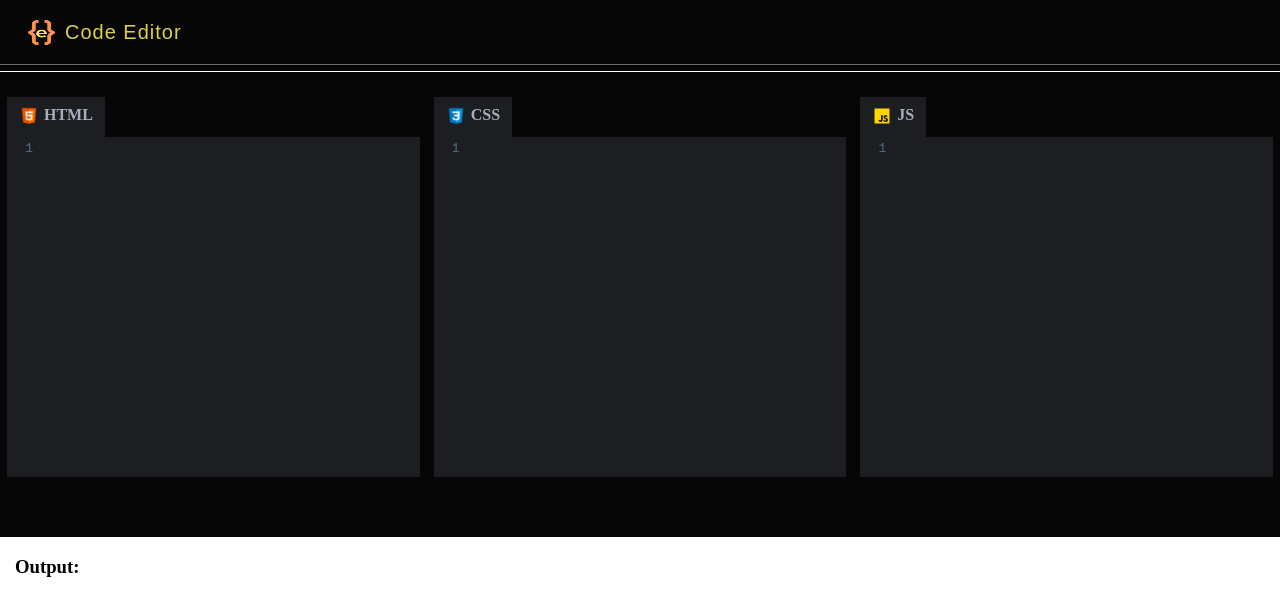
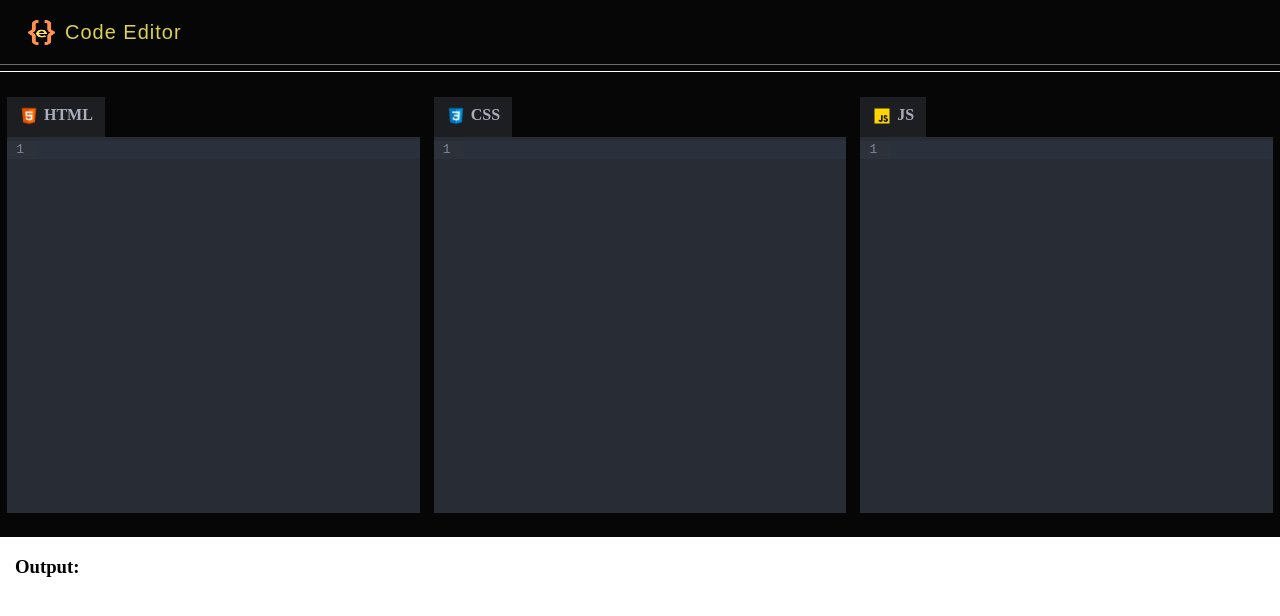
Before and after one commit to suyogxd/Code-Editor, a React (Vite) app in the folder Code editor/: page / in a window 1280 px wide. Shown: the top 616 px of the page. Built offline with nearby package versions, Linux system fonts and the light colour scheme; some icons are missing.

Commit message:
solved dependency conflict of codemirror2 and react

```diff
--- a/Code editor/src/components/Editor.jsx
+++ b/Code editor/src/components/Editor.jsx
@@ -1,38 +1,27 @@
-import React, {useState} from 'react'
-import {Box, styled} from '@mui/material'
+import React, { useState } from 'react';
+import { Box, styled } from '@mui/material';
 import FullscreenExitIcon from '@mui/icons-material/FullscreenExit';
-import {Controlled as ControlledEditor} from 'react-codemirror2'
-import 'codemirror/lib/codemirror.css';
-import 'codemirror/theme/material.css';
-import 'codemirror/mode/xml/xml';
-import 'codemirror/mode/javascript/javascript';
-import 'codemirror/mode/css/css';
-import 'codemirror/addon/edit/closetag';
-import 'codemirror/addon/edit/closebrackets';
-import 'codemirror/addon/hint/show-hint.css';
-import 'codemirror/addon/hint/show-hint';
-import 'codemirror/addon/hint/html-hint';
-import 'codemirror/addon/hint/css-hint';
-import 'codemirror/addon/hint/javascript-hint';
+import CodeMirror from '@uiw/react-codemirror';
+import { html } from '@codemirror/lang-html';
+import { javascript } from '@codemirror/lang-javascript';
+import { css } from '@codemirror/lang-css';
+import { autocompletion } from '@codemirror/autocomplete';
+import { closeBrackets } from '@codemirror/autocomplete';
+import { oneDark } from '@codemirror/theme-one-dark';
 
-
-
-
-const Heading = styled(Box)
-`
+const Heading = styled(Box)`
   background: #1d1e22;
   display: flex;
   padding: 9px 12px;
-`
+`;
 
-const Header = styled(Box)
-`
+const Header = styled(Box)`
   display: flex;
   justify-content: space-between;
   background: #060606;
   color: #aaaebc;
   font-weight: 700;
-`
+`;
 
 const EditorContainer = styled(Box)`
   flex-grow: 1;
@@ -40,63 +29,62 @@ const EditorContainer = styled(Box)`
   display: flex;
   flex-direction: column;
   padding: 0px 7px;
-`
+`;
 
-function Editor({heading, displayName,icon, value, onChange}) {
-
+function Editor({ heading, displayName, icon, value, onChange }) {
   const [open, setOpen] = useState(true);
 
-    const handleChange = (editor, data, value) => {
-        onChange(value)
+  const getExtensions = () => {
+    switch (heading) {
+      case 'xml':
+        return [html(), autocompletion(), closeBrackets()];
+      case 'javascript':
+        return [javascript(), autocompletion(), closeBrackets()];
+      case 'css':
+        return [css(), autocompletion(), closeBrackets()];
+      default:
+        return [];
     }
+  };
 
   return (
-    <EditorContainer style={ open ? null : {flexGrow: 0} }>
+    <EditorContainer style={open ? null : { flexGrow: 0 }}>
       <Header>
         <Heading>
-                <Box className='icon'
+          <Box
+            className="icon"
             component="span"
             style={{
-                    height:20,
-                    width:20,
-                    display:'flex',
-                    placeContent:'center',
+              height: 20,
+              width: 20,
+              display: 'flex',
+              placeContent: 'center',
               borderRadius: 5,
-                    marginRight:5,
-                    paddingBottom:2,
-                }}>{icon}</Box>
+              marginRight: 5,
+              paddingBottom: 2,
+            }}
+          >
+            {icon}
+          </Box>
           {displayName}
         </Heading>
-            <FullscreenExitIcon
-                onClick={() => setOpen(!open)}
-            />
+        <FullscreenExitIcon onClick={() => setOpen(!open)} />
       </Header>
-        <ControlledEditor
-            className='controlled-editor'
+
+      <CodeMirror
         value={value}
-            onBeforeChange={handleChange}
-            options= {{
-                lineWrapping: true,
-                lint: true,
-                mode: heading,
-                theme: 'material',
+        height="47vh"
+        theme={oneDark}
+        extensions={getExtensions()}
+        onChange={(val) => onChange(val)}
+        basicSetup={{
           lineNumbers: true,
-                autoCloseTags: true,
-                autoCloseBrackets: true,
-                extraKeys: {
-                'Ctrl-Space': 'autocomplete',
-                'Tab': (cm) => {
-                if (cm.state.completionActive) {
-                    cm.state.completionActive.pick();
-                } else {
-                    cm.replaceSelection("  ");
-                }
-                },
-                },
+          closeBrackets: true,
+          autocompletion: true,
         }}
       />
     </EditorContainer>
-  )
+  );
 }
 
-export default Editor
+export default Editor;
```
Also changed, not shown: Code editor/package.json (+6 -2 lines), 1 other file (tests, documents, lock files or other folders). Lines whose indentation alone changed are shown as unchanged.
